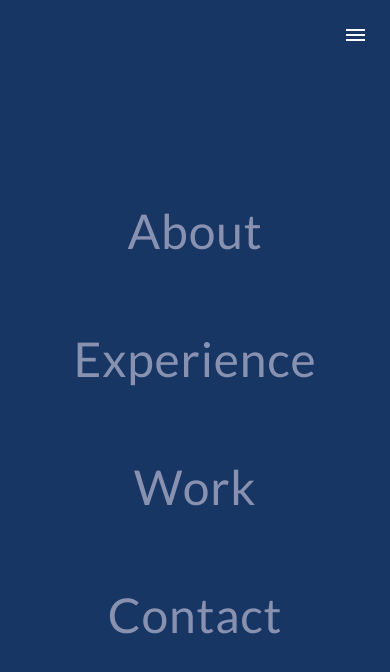
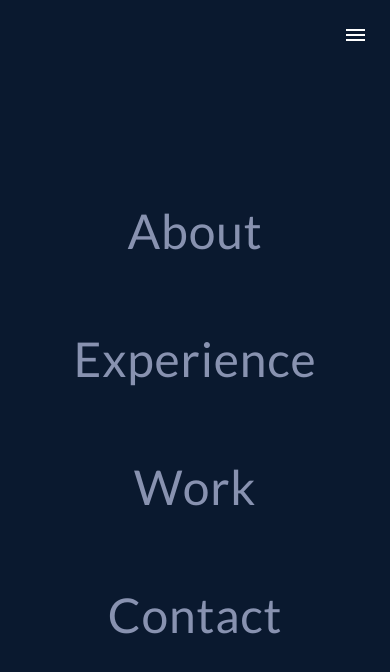
Before and after one commit to odicho/portfolio-odicho, a React (Create React App) app: page / in a window 390 px wide. Both pictures are taken after a click on the picture 355 px from the left and 35 px from the top of the page. Shown: the top 672 px of the page. Built offline with nearby package versions, Linux system fonts and the light colour scheme.

Commit message:
changed value of color of navbar

```diff
--- a/src/mobile-navbar/MobileNavbar.css
+++ b/src/mobile-navbar/MobileNavbar.css
@@ -6,7 +6,7 @@
   position: fixed;
   z-index: 1;
   height: 100vh;
-  background: var(--main-bg-color-2);
+  background: var(--main-bg-color);
   display: -ms-grid;
   display: grid;
   -ms-grid-columns: var(--mobile-nav-height) auto var(--mobile-nav-height);
--- a/src/mobile-navbar/MobileNavbar.scss
+++ b/src/mobile-navbar/MobileNavbar.scss
@@ -6,7 +6,7 @@
   position: fixed;
   z-index: 1;
   height: 100vh;
-  background: var(--main-bg-color-2);
+  background: var(--main-bg-color);
   display: grid;
   grid-template-columns: var(--mobile-nav-height) auto var(--mobile-nav-height);
   grid-template-rows: var(--mobile-nav-height) auto;
```
Also changed, not shown: 1 other file (tests, documents, lock files or other folders).
